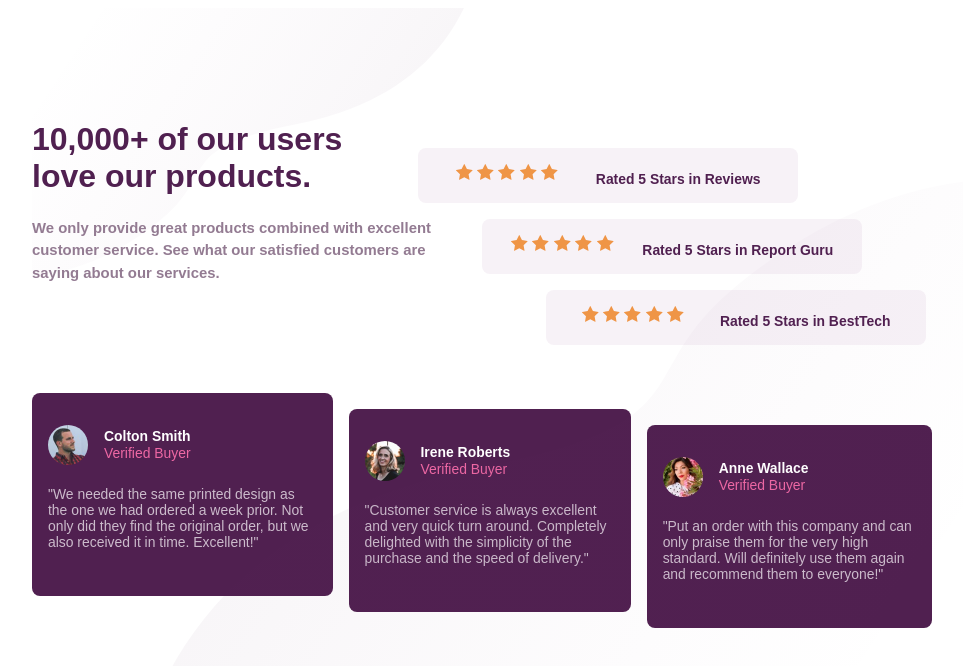
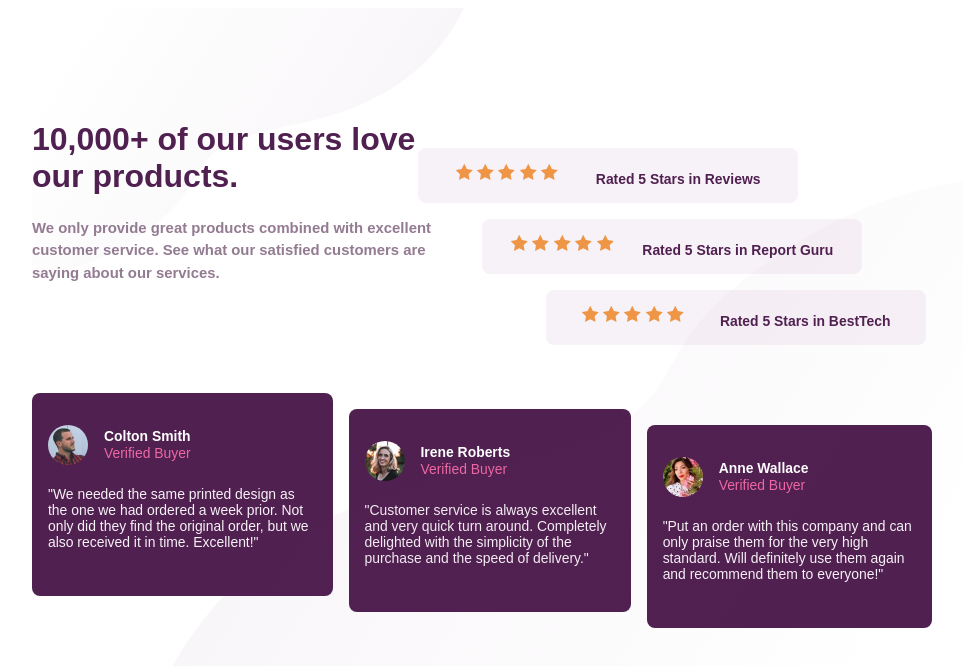
Before and after one commit to Mahakprajapati/social-proof-section-master, a plain HTML site: page index.html in a window 1280 px wide. Shown: the whole page, without its empty margins (158-1121 px from the left). Drawn offline with Linux system fonts and the light colour scheme; a web font is replaced by a local one.

Commit message:
second commit

```diff
--- a/style.css
+++ b/style.css
@@ -77,7 +77,7 @@ body{
 }
 .main-p{
     margin-top: 1.5em;
-    color: hsl(300deg 24% 96% / 74%);
+    color: var(--Light-Grayish-Magenta);
 }
 p{
     font-size: 0.87rem;
@@ -121,9 +121,6 @@ p{
     .image-text-3{
         position: relative;
         top: 1em;
-    }
-    .text-container h1{
-        margin-right: 2em;
     }
     .header-p{
         font-size: 0.93rem;
```
